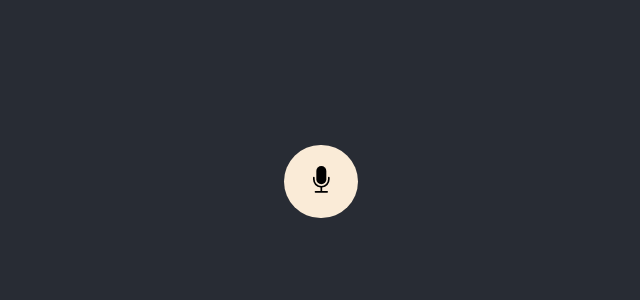
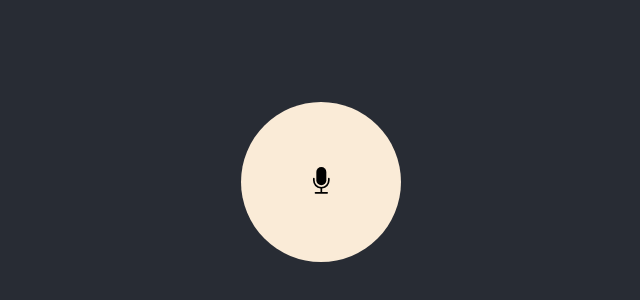
Before and after one commit to Ibeneme/Speech-to-text-in-JavaScript, a plain HTML site: page index.html in a window 1280 px wide. Shown: the part 218-518 px from the top of the page, without its empty margins (319-959 px from the left). Drawn offline with Linux system fonts and the light colour scheme.

Commit message:
first commit

```diff
--- a/styles.css
+++ b/styles.css
@@ -4,12 +4,7 @@
 }
 
 body{
-    font-family: system-ui, -apple-system,
-    BlinkMacSystemFont,
-    'Segoe UI', Roboto, Oxygen, Ubuntu, C
-    antarell,
-    'Open Sans', 'Helvetica Neue',
-    sans-serif;
+    font-family: system-ui, -apple-system, BlinkMacSystemFont, 'Segoe UI', Roboto, Oxygen, Ubuntu, Cantarell, 'Open Sans', 'Helvetica Neue', sans-serif;
     align-items: center;
     justify-content: center;
     display: flex;
@@ -21,19 +16,9 @@ body{
 }
 
 #talk{
-    width: 5.5em;
-    height: 5.5em;
+    width: 12em;
+    height: 12em;
     border-radius: 50%;
     border: none;
     background-color: antiquewhite;
 }
-
-div {
-
-    height: 0.1em;
-    border-top: none;
-    border-left: none;
-    border-right: none;
-    background-color: black;
-
-}
```
